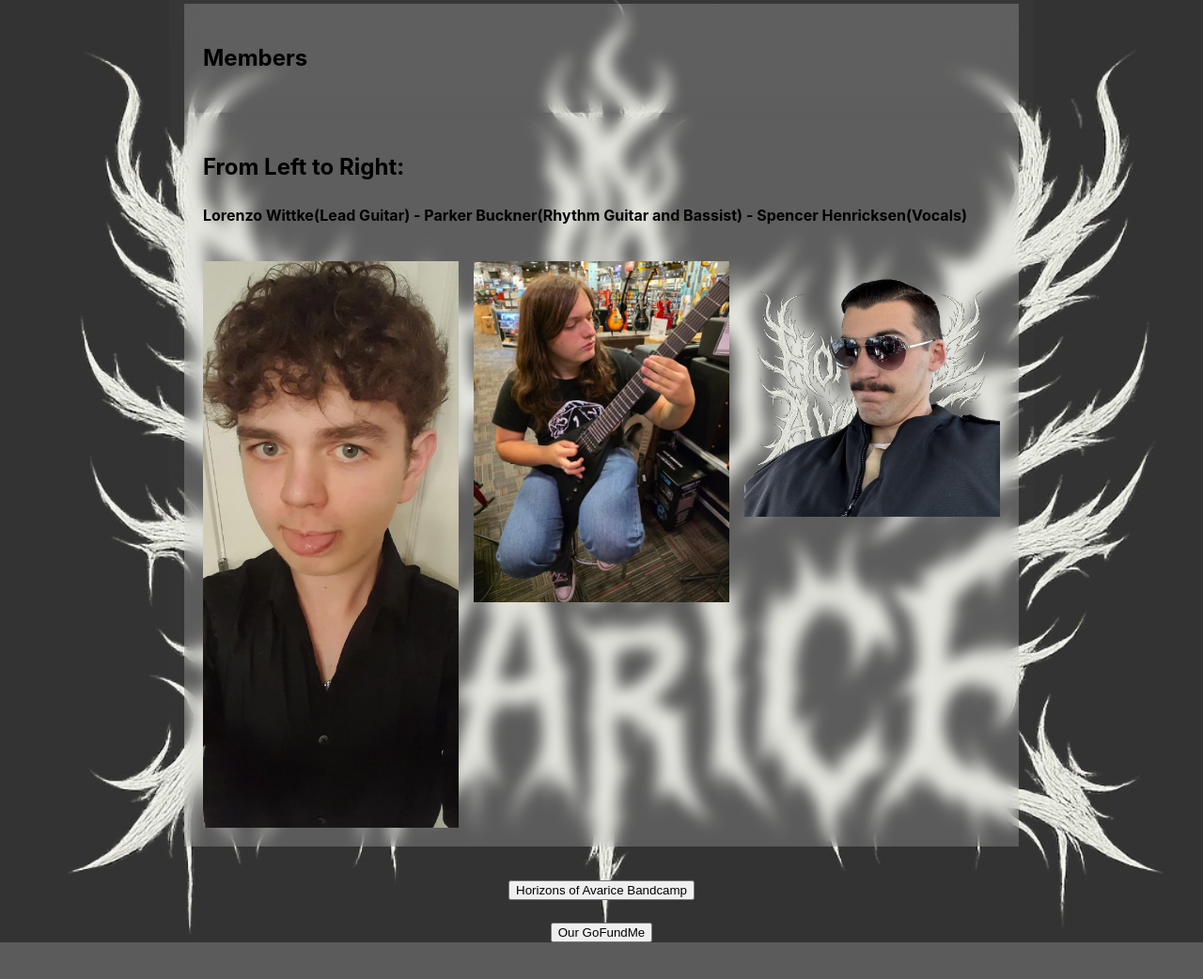
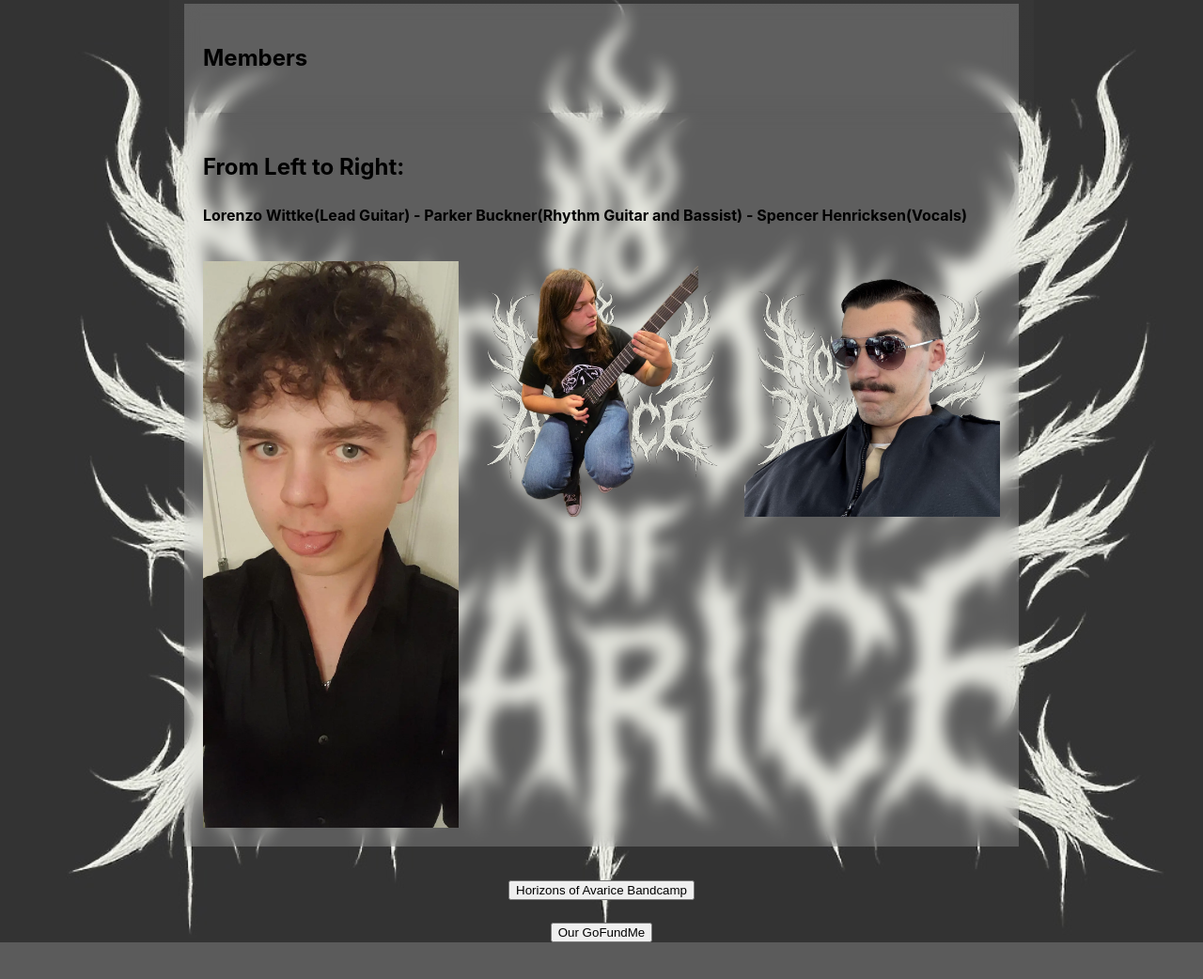
Before and after one commit to hnrksns-rgb/HorizonsofAvariceWeb, a plain HTML site: page index.html in a window 1280 px wide. Shown: the part 2655-3697 px from the top of the page at 94% size. Drawn offline with Linux system fonts and the light colour scheme; files whose address does not match are found by name.

Commit message:
new pics

```diff
--- a/index.html
+++ b/index.html
@@ -123,7 +123,7 @@
                     </picture>
                              <picture>
                                <div class="grid">
-                          <img src="./images/ParkerWebP.webp" alt="Parker Buckner" class="profile-photo" loading="eager" fetchpriority="auto">
+                          <img src="./images/ParkerHofA.png" alt="Parker Buckner" class="profile-photo" loading="eager" fetchpriority="auto">
                         </div>
                     </picture>
                            <picture>
```
Also changed, not shown: images/ParkerHofA.png (added), images/ParkerWebP.webp (deleted).
